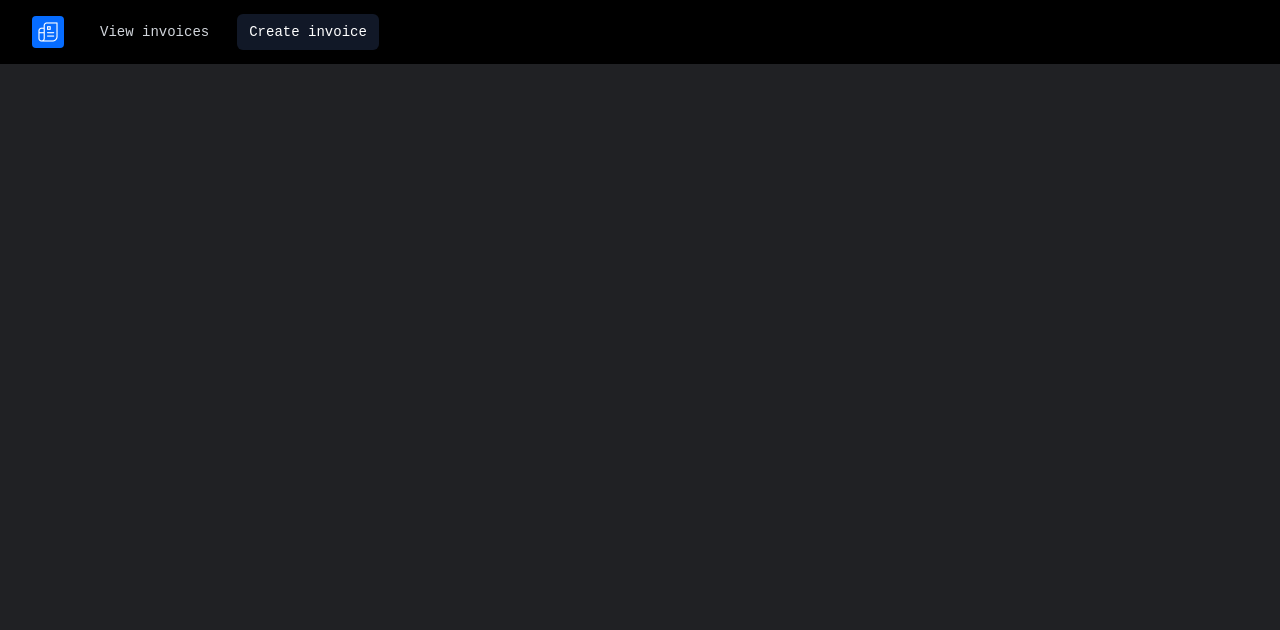
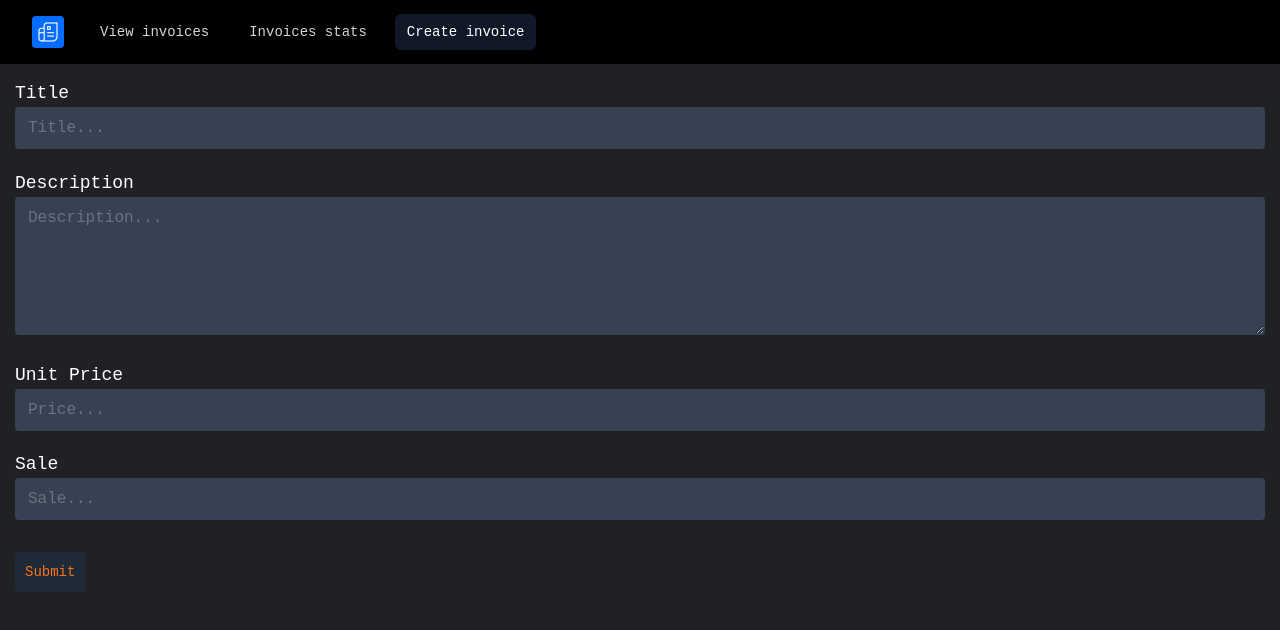
Before and after one commit to Diego-Hiriart/AppsDistrib-HCEG-GUI, a React (Create React App) app: page /invoice/create in a window 1280 px wide. Shown: the top 630 px of the page. Built offline with nearby package versions, Linux system fonts and the light colour scheme.

Commit message:
Create necessary views and components

```diff
--- a/src/App.jsx
+++ b/src/App.jsx
@@ -6,11 +6,22 @@ import {
   Route,
   Navigate,
 } from "react-router-dom";
+import { ViewInvoices } from "./views/ViewInvoices";
+import { CreateInvoice } from "./views/CreateInvoice";
+import { InvoicesStats } from "./views/InvoicesStats";
 
 function App() {
   return (
     <Router>
       <Nav />
+
+      <Routes>
+        <Route path="/invoice" element={<ViewInvoices />} />
+        <Route path="/invoice/stats" element={<InvoicesStats />} />
+        <Route path="/invoice/create" element={<CreateInvoice />} />
+
+        <Route path="*" element={<Navigate to={"/invoice"} />} />
+      </Routes>
     </Router>
   );
 }
--- /dev/null
+++ b/src/components/invoice/CompleteInvoice.jsx
@@ -0,0 +1,7 @@
+import React from 'react'
+
+export const CompleteInvoice = () => {
+  return (
+    <div>CompleteInvoice</div>
+  )
+}
--- /dev/null
+++ b/src/components/invoice/CreateInvoiceForm.jsx
@@ -0,0 +1,55 @@
+import React from "react";
+
+export const CreateInvoiceForm = (props) => {
+  return (
+    <form className="w-full" onSubmit={""}>
+      <label className="text-lg">Title</label>
+      <input
+        className="w-full bg-gray-700 border-transparent rounded"
+        type="text"
+        name="title"
+        placeholder="Title..."
+        required
+      />
+      <br />
+      <br />
+      <label className="text-lg">Description</label>
+      <textarea
+        className="w-full bg-gray-700 border-transparent rounded"
+        rows="5"
+        type="text"
+        name="description"
+        placeholder="Description..."
+        required
+      />
+      <br />
+      <br />
+      <label className="text-lg">Unit Price</label>
+      <input
+        className="w-full bg-gray-700 border-transparent rounded"
+        type="text"
+        name="unit_price"
+        placeholder="Price..."
+        required
+      />
+      <br />
+      <br />
+      <label className="text-lg">Sale</label>
+      <input
+        className="w-full bg-gray-700 border-transparent rounded"
+        type="text"
+        name="sale"
+        placeholder="Sale..."
+        required
+      />
+      <br />
+      <br />
+      <button
+        className="mt-3 flex-shrink-0 border-transparent border-2 bg-gray-800 text-orange-500 hover:text-orange-700 text-sm p-2 rounded"
+        type="submit"
+      >
+        Submit
+      </button>
+    </form>
+  );
+};
--- /dev/null
+++ b/src/components/invoice/FilterInvoicesForm.jsx
@@ -0,0 +1,5 @@
+import React from "react";
+
+export const FilterInvoicesForm = () => {
+  return <div>FilterInvoicesForm</div>;
+};
--- /dev/null
+++ b/src/components/invoice/InvoiceItem.jsx
@@ -0,0 +1,5 @@
+import React from "react";
+
+export const InvoiceItem = () => {
+  return <section>asdadasd</section>;
+};
--- a/src/components/nav/Nav.jsx
+++ b/src/components/nav/Nav.jsx
@@ -15,6 +15,7 @@ function classNames(...classes) {
 export default function Nav(props) {
   const navItems = [
     { name: "View invoices", href: "/invoice", current: true },
+    { name: "Invoices stats", href: "/invoice/stats", current: false },
     { name: "Create invoice", href: "/invoice/create", current: false },
   ];
 
--- /dev/null
+++ b/src/views/CreateInvoice.jsx
@@ -0,0 +1,10 @@
+import React from "react";
+import { CreateInvoiceForm } from "../components/invoice/CreateInvoiceForm";
+
+export const CreateInvoice = () => {
+  return (
+    <section>
+      <CreateInvoiceForm />
+    </section>
+  );
+};
--- /dev/null
+++ b/src/views/InvoicesStats.jsx
@@ -0,0 +1,5 @@
+import React from "react";
+
+export const InvoicesStats = () => {
+  return <div>InvoicesStats</div>;
+};
--- /dev/null
+++ b/src/views/ViewInvoices.jsx
@@ -0,0 +1,5 @@
+import React from "react";
+
+export const ViewInvoices = () => {
+  return <div>ViewInvoices</div>;
+};
```
